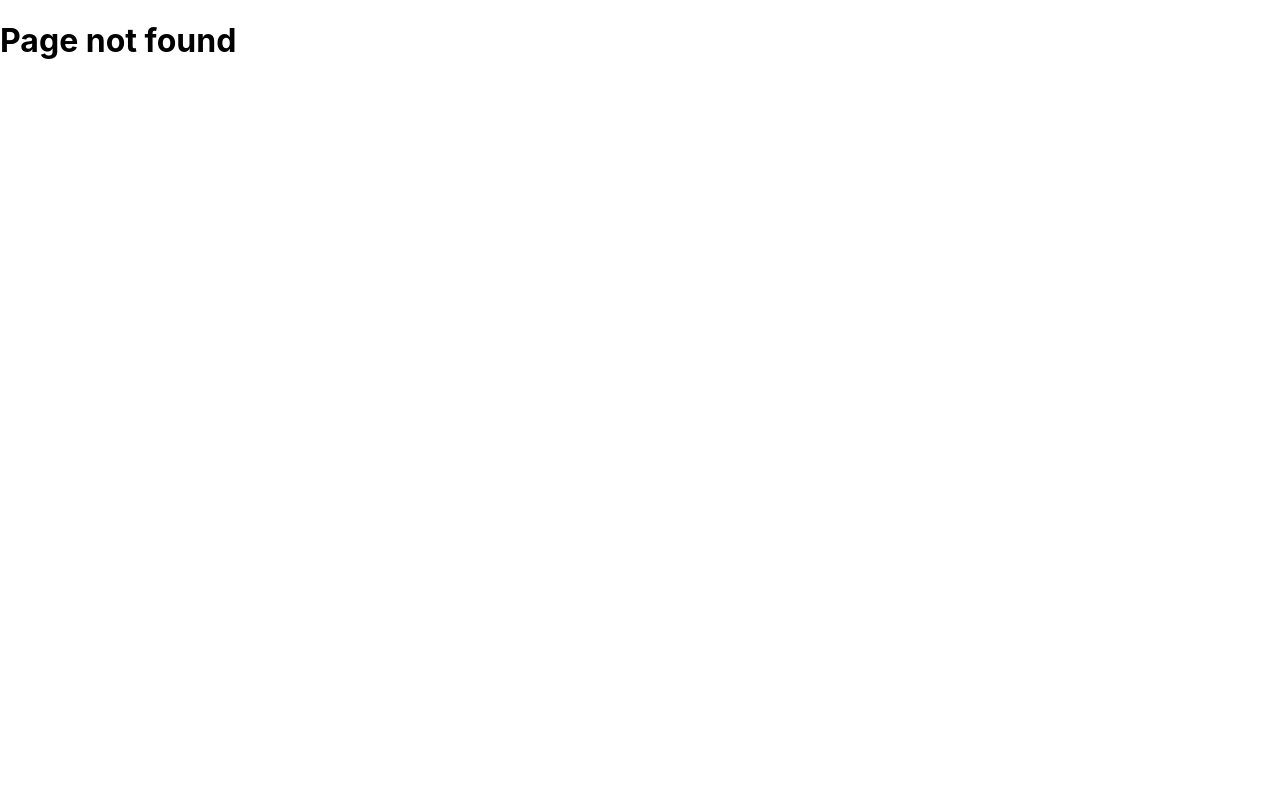
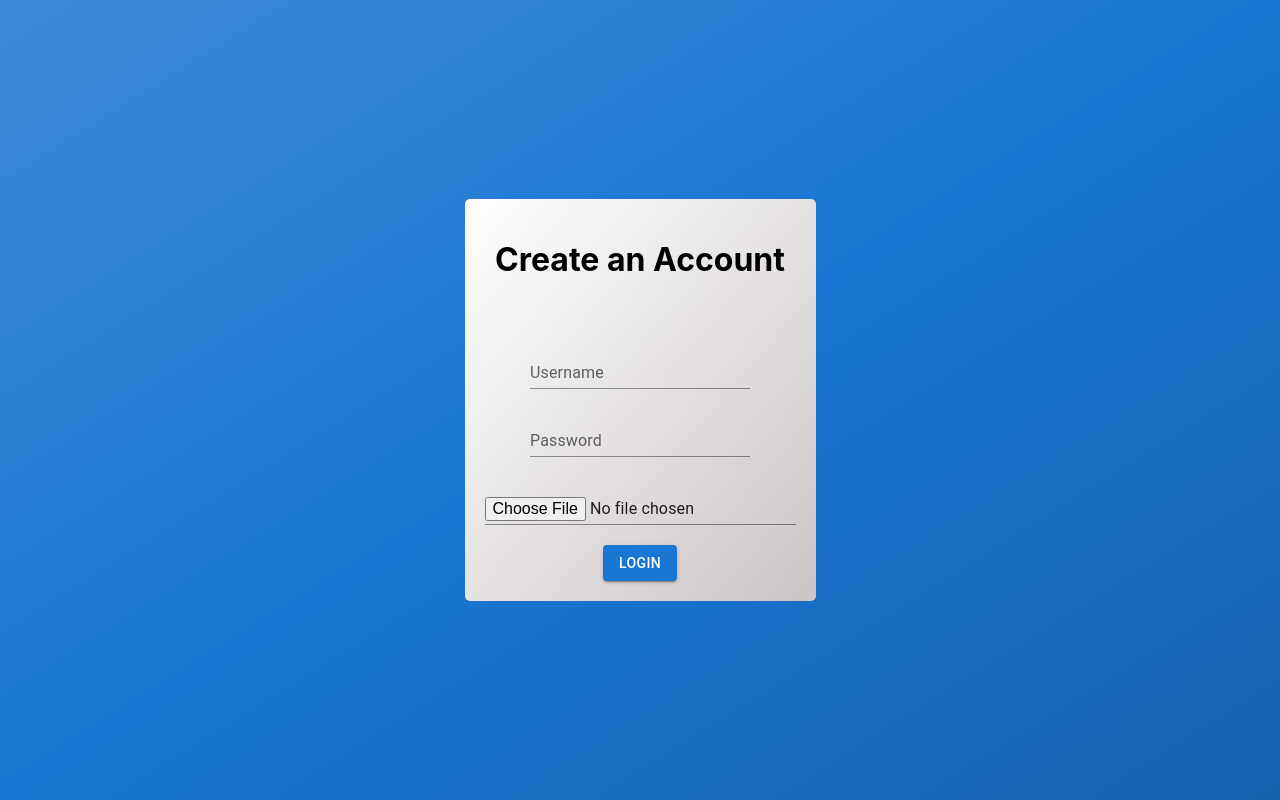
Before and after one commit to gavand-sagar/songs-app, a React (Create React App) app: page /signup in a window 1280 px wide. Before the commit this address had no page. Built offline with nearby package versions, Linux system fonts and the light colour scheme.

Commit message:
file upload

```diff
--- a/src/App.js
+++ b/src/App.js
@@ -8,6 +8,7 @@ import Login from './features/Login/Login.js';
 import Loader from './shared/components/Loader/Loader.js';
 import { useState } from 'react';
 import { GlobalData } from './data/GlobalData.js';
+import Signup from './features/Signup/Signup';
 
 function App() {
 
@@ -18,6 +19,7 @@ function App() {
       <GlobalData.Provider value={{ setLoaderSpinning }}>
         <Routes>
           <Route path='/login' element={<Login />}></Route>
+          <Route path='/signup' element={<Signup />}></Route>
           <Route path='/song-list' element={<SongsList />}></Route>
           <Route path='/add-song' element={<AddSong />}></Route>
           <Route path='/delete-song' element={<DeleteSong />}></Route>
--- a/src/features/AddSong/AddSong.js
+++ b/src/features/AddSong/AddSong.js
@@ -1,5 +1,5 @@
 import React, { useState } from 'react'
-import { postJsonData } from '../../shared/utils/ApiUtitilities.js'
+import { postFormData } from '../../shared/utils/ApiUtitilities.js'
 import Header from '../../shared/components/Header/Header.js'
 import { useLoader } from '../../shared/hooks/useLoader.js'
 import { useForm } from 'react-hook-form'
@@ -16,8 +16,22 @@ export default function AddSong() {
     const { setLoaderSpinning } = useLoader()
 
     function save(obj) {
+
+        const file = document.getElementById('song-image').files[0]
+        let data = new FormData();
+        for (const key in obj) {
+            if (key == 'songImage') {
+                data.append('songImage', file)
+            } else {
+                data.append(key, obj[key])
+            }
+        }
+
+
+        // console.log(data)
+
         setLoaderSpinning(true)
-        postJsonData('/songs', obj)
+        postFormData('/songs', data)
             .then(response => {
                 setLoaderSpinning(false)
 
@@ -31,6 +45,9 @@ export default function AddSong() {
             <h3>Add Song Form {username}</h3>
 
             <form className='add-song-form' onSubmit={handleSubmit(save)}>
+                <div>
+                    <TextField variant='standard' type={'file'} id='song-image' label="Song Image" {...register('songImage')} placeholder='Song Image' />
+                </div>
                 <div>
                     <TextField error={errors?.songName} helperText={errors?.songName?.message} label="Song Name" {...register('songName', { required: "Song is required" })} placeholder='Song Name' />
                 </div>
--- a/src/features/Login/Login.js
+++ b/src/features/Login/Login.js
@@ -1,6 +1,6 @@
 import { Button, TextField } from '@mui/material'
 import React, { useEffect, useState } from 'react'
-import { useNavigate } from 'react-router-dom'
+import { Link, useNavigate } from 'react-router-dom'
 import { baseURL } from '../../data/constants.js'
 import { useLoader } from '../../shared/hooks/useLoader'
 
@@ -37,6 +37,7 @@ export default function () {
                 } else {
                     localStorage.setItem("username", username)
                     localStorage.setItem("token", response.token)
+                    localStorage.setItem("avatar", response.avatar)
                     navigate('/song-list')
                 }
             })
@@ -58,6 +59,10 @@ export default function () {
                 <br />
 
                 <Button variant="contained" onClick={login}>Login</Button>
+
+                <br></br>
+                <br></br>
+                <Link to={'/signup'}>Create Account</Link>
             </div>
         </div>
     )
--- /dev/null
+++ b/src/features/Signup/Signup.js
@@ -0,0 +1,62 @@
+import { Button, TextField } from '@mui/material'
+import React, { useEffect, useState } from 'react'
+import { useNavigate } from 'react-router-dom'
+import { useLoader } from '../../shared/hooks/useLoader'
+import { postFormData } from '../../shared/utils/ApiUtitilities.js'
+
+export default function () {
+    const [username, setUsername] = useState('')
+    const [password, setPassword] = useState('')
+
+    const { setLoaderSpinning } = useLoader();
+
+    const navigate = useNavigate()
+
+    useEffect(() => {
+        if (localStorage.getItem('token')) {
+            navigate('/song-list')
+        }
+    })
+
+    function signup() {
+
+        const avatar = document.getElementById('user-avatar').files[0]
+
+        let data = new FormData();
+        data.append('username', username)
+        data.append('password', password)
+        data.append('avatar', avatar)
+
+
+
+        setLoaderSpinning(true)
+        postFormData('/signup', data).then(x => {
+            setLoaderSpinning(false)
+            navigate('/login')
+        })
+
+    }
+
+    return (
+        <div className='login-page'>
+
+
+            <div className='login-container'>
+
+                <h1>Create an Account</h1>
+                <br />
+                <br />
+                <TextField id="standard-basic" label="Username" variant="standard" value={username} onChange={e => setUsername(e.target.value)} />
+                <br />
+                <br />
+                <TextField id="standard-basic" label="Password" type={'Password'} variant="standard" value={password} onChange={e => setPassword(e.target.value)} />
+                <br />
+                <br />
+                <TextField type={'file'} id="user-avatar" label="Avatar" variant="standard" />
+                <br />
+                <br />
+                <Button variant="contained" onClick={signup}>Login</Button>
+            </div>
+        </div>
+    )
+}
--- a/src/features/SongsLists/SongItem.js
+++ b/src/features/SongsLists/SongItem.js
@@ -1,8 +1,12 @@
 import React from 'react'
+import { baseURL } from '../../data/constants.js'
 
-export default function SongItem({ songName, rating }) {
+export default function SongItem({ songName, rating, songImage }) {
     return (
         <div className='song-item'>
+            {
+                songImage && <div><img src={baseURL + '/image/' + songImage} height="100px" width="100px" /></div>
+            }
             <div>{songName}</div>
             <div>{rating}</div>
         </div>
--- a/src/features/SongsLists/SongsList.js
+++ b/src/features/SongsLists/SongsList.js
@@ -30,7 +30,7 @@ export default function SongsList() {
                         <SongSkeleton />
                         <SongSkeleton />
                     </div>
-                    : allSongs.map(x => <SongItem songName={x.songName} rating={x.rating} key={x._id} />)
+                    : allSongs.map(x => <SongItem songName={x.songName} rating={x.rating} songImage={x.songImage} key={x._id} />)
             }
         </div>
     )
--- a/src/shared/components/Header/Header.js
+++ b/src/shared/components/Header/Header.js
@@ -2,6 +2,7 @@ import { Avatar, Button } from '@mui/material';
 import LogoutIcon from '@mui/icons-material/Logout';
 import React from 'react'
 import { Link, useNavigate } from 'react-router-dom'
+import { baseURL } from '../../../data/constants';
 
 export default function Header() {
 
@@ -9,6 +10,10 @@ export default function Header() {
 
     function getUsername() {
         return localStorage.getItem('username')
+    }
+
+    function getAvatarImageUrl() {
+        return baseURL + '/image/' + localStorage.getItem('avatar')
     }
 
     function logout() {
@@ -29,11 +34,11 @@ export default function Header() {
 
             <div className='header-username'>
                 <div className='user-info'>
-                    <Avatar>{getUsername()?.charAt(0)}</Avatar>
+                    <Avatar src={getAvatarImageUrl()}></Avatar>
                     <span>{getUsername()}</span>
                 </div>
                 <div>
-                    <LogoutIcon sx={{ color: 'white',float:'right' }} onClick={logout}></LogoutIcon>
+                    <LogoutIcon sx={{ color: 'white', float: 'right' }} onClick={logout}></LogoutIcon>
                 </div>
             </div>
         </div>
--- a/src/shared/utils/ApiUtitilities.js
+++ b/src/shared/utils/ApiUtitilities.js
@@ -7,6 +7,14 @@ export function postJsonData(url, obj) {
             token: localStorage.getItem('token')
         },
         body: JSON.stringify(obj)
+    }).then(res => res.json())
+}
+
+
+export function postFormData(url, obj) {
+    return fetch(baseURL + url, {
+        method: 'POST',
+        body: obj
     }).then(res => res.json())
 }
 
```
Also changed, not shown: 1 other file (tests, documents, lock files or other folders).
